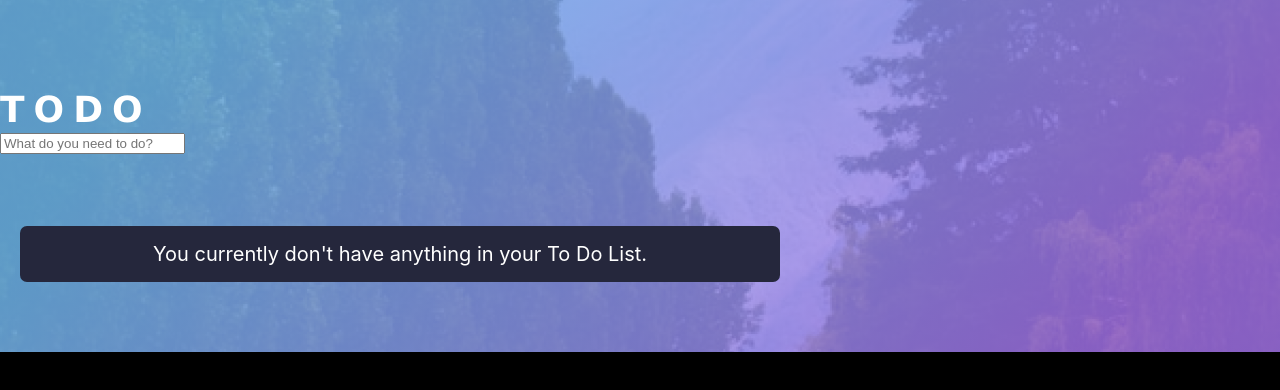
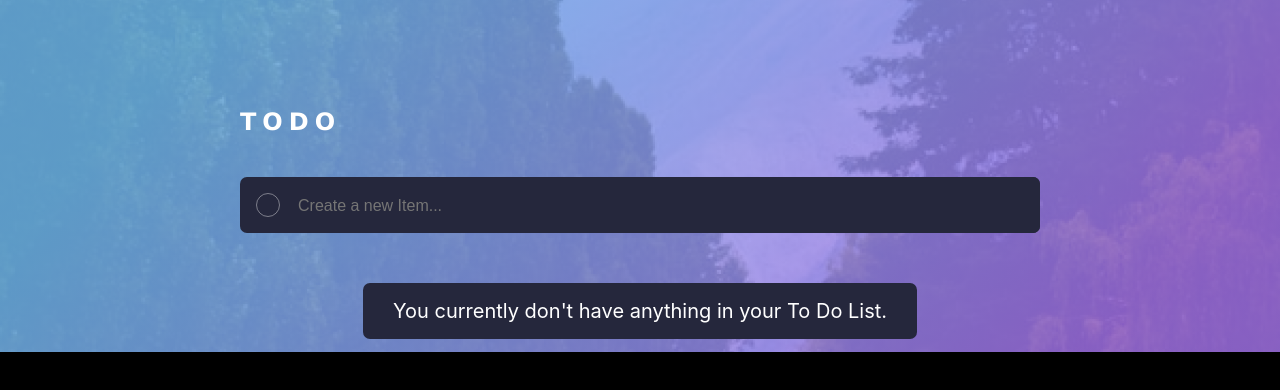
Before and after one commit to AnthonyMarc23/xenith_challenge, a React (Create React App) app in the folder src/: page / in a window 1280 px wide. Shown: the top 390 px of the page. Built offline with nearby package versions, Linux system fonts and the light colour scheme.

Commit message:
style fixes, custom checkboxes

```diff
--- a/src/src/AddEntry.jsx
+++ b/src/src/AddEntry.jsx
@@ -3,21 +3,42 @@ import "./AddEntry.scss";
 
 const AddEntry = (props) => {
 
+    let textInput = React.createRef();
+
+    const submitEntry = () => {
+        props.inputEntry(textInput.current.value);
+        textInput.current.value = null;
+    }
+
     const getEntry = (event) => {
         if (event.key === 'Enter') {
-            console.log('do validate')
-            props.inputEntry(event.target.value);
-            event.target.value = null;
+            console.log('do validate');
+            submitEntry();
+        }
+    }
+
+    const clickEntry = () => {
+        console.log(textInput.current.value);
+        if (textInput.current.value !== "" || textInput.current.value !== "") {
+            console.log('do validate (button)');
+            submitEntry();
+        } else {
+
         }
     }
 
     return (
-        <input
-            type="text"
-            id="new-todo"
-            placeholder="What do you need to do?"
-            onKeyDown={e => getEntry(e)}
-        />
+        <div className="entry-container">
+            <div className="circle-box" role="button" onClick={() => clickEntry()}></div>
+            <input
+                ref={textInput}
+                className="todo-input"
+                type="text"
+                id="new-todo"
+                placeholder="Create a new Item..."
+                onKeyDown={e => getEntry(e)}
+            />
+        </div>
     )
 }
 
--- a/src/src/AddEntry.scss
+++ b/src/src/AddEntry.scss
@@ -0,0 +1,37 @@
+.entry-container {
+    display: flex;
+    flex-direction: row;
+    background: #25273C;
+    border-radius: 7px;
+    box-sizing: border-box;
+    max-width: 800px;
+    margin: 40px auto;
+
+    .circle-box {
+        border: 1px solid rgba(255, 255, 255, 0.4);
+        border-radius: 12px;
+        box-sizing: border-box;
+        width: 24px;
+        height: 24px;
+        margin: 16px;
+    }
+
+    .todo-input {
+        flex-grow: 1;
+        background: #25273C;
+        font-size: 16px;
+        line-height: 19px;
+        color: white;
+        Border: 0;
+        border-radius: 0 7px 7px 0;
+        outline: none;
+    }
+
+    .todo-input:hover {
+
+    }
+}
+
+.entry-container:hover {
+    box-shadow: 0px 0px 4px 2px rgba(255, 255, 255, 0.25);
+}
--- a/src/src/App.js
+++ b/src/src/App.js
@@ -56,7 +56,7 @@ const App = () => {
   return (
     <div className="App">
       <div className="header" />
-      <div className="container">
+      <div className="app-container">
         <p className="title">TODO</p>
         <AddEntry inputEntry={inputEntry}/>
         <ToDoList
--- a/src/src/App.scss
+++ b/src/src/App.scss
@@ -16,16 +16,17 @@
     background-position: center center;
   }
 
-  .container {
+  .app-container {
     position: absolute;
-    top: 88px;
+    box-sizing: border-box;
+    top: 48px;
     left: 0;
     flex-direction: column;
     width: 100%;
+    padding: 20px;
 
     .title {
-      margin: 0;
-
+      margin: 40px auto;
       font-family: Verdana;
       font-style: normal;
       font-weight: bold;
@@ -33,6 +34,7 @@
       line-height: 29px;
       letter-spacing: 0.25em;
       text-transform: uppercase;
+      max-width: 800px;
 
     }
 
--- a/src/src/ToDoList.jsx
+++ b/src/src/ToDoList.jsx
@@ -14,14 +14,17 @@ const ToDoList = (props) => {
                         return props.filter === item.completed;
                     }).map((item, index) => (
                         <li className="list-item" key={index}>
-                            <input type="checkbox" checked={item.completed} onChange={() => props.markEntryComplete(index)}></input>
+                            <span className="completed-checkbox" onClick={() => props.markEntryComplete(index)}>
+                                <input type="checkbox" checked={item.completed}></input>
+                                <span></span>
+                            </span>
                             <span className={item.completed ? "strike-through" : ''}>{item.name}</span>
                             <div tabIndex="0" role="button" onClick={() => props.deleteEntry(index)}>X</div>
                         </li>
                     ))}
                     <li className="list-item" id="">
                         <span>{props.items.length} items left</span>
-                        <div className="action-button" tabIndex="0" role="button" onClick={props.deleteCompleted}>Clear Completed</div>
+                        <div className="action-button clear" tabIndex="0" role="button" onClick={props.deleteCompleted}>Clear Completed</div>
                     </li>
                 </ul>
                 }
--- a/src/src/ToDoList.scss
+++ b/src/src/ToDoList.scss
@@ -1,3 +1,4 @@
+@import "./variables.scss";
 $myColor: red;
 
 .container {
@@ -10,7 +11,6 @@ $myColor: red;
     .list-container {
         background: #25273C;
         border-radius: 7px;
-        margin: 20px;
 
         p {
             padding: 16px 30px;
@@ -31,9 +31,40 @@ $myColor: red;
                 justify-content: space-between;
                 border-bottom: 1px solid rgba(255, 255, 255, 0.2);
 
+                .completed-checkbox {
+
+                    input[type="checkbox"] {
+                        display: none;
+                    }
+
+                    input[type="checkbox"] + span {
+                        display: inline-block;
+                        position: relative;
+                        top: -1px;
+                        width: 24px;
+                        height: 24px;
+                        margin: -1px 0px 0 0;
+                        vertical-align: middle;
+                        border: 2px solid $border-grey;
+                        border-radius: 12px;
+                        box-sizing: border-box;
+                        cursor: pointer;
+                    }
+
+                    input[type="checkbox"]:checked + span {
+                        border: none;
+                        background: $blue-purple;
+                    }
+
+                    input[type="checkbox"] + span:hover {
+                        border: 2px solid $blue-purple;
+                    }
+
+                }
+
                 .strike-through {
                     text-decoration-line: line-through;
-                    color: rgba(255, 255, 255, 0.4);
+                    color: $border-grey;
                 }
 
                 > span {
@@ -43,10 +74,14 @@ $myColor: red;
                     flex-grow: 1;
                 }
 
+                > span:first-child {
+                    flex-grow: unset;
+                }
+
                 > span:last-child {
                     font-size: 12px;
                     line-height: 15px;
-                    color: rgba(255, 255, 255, 0.4);
+                    color: $border-grey;
                 }
 
             }
@@ -62,9 +97,13 @@ $myColor: red;
     display: none;
 }
 
+.clear {
+    text-align: right;
+}
+
 .action-button {
     font-weight: bold;
-    color: rgba(255, 255, 255, 0.4);
+    color: $border-grey;
 }
 
 .action-button:hover {
--- /dev/null
+++ b/src/src/variables.scss
@@ -0,0 +1,2 @@
+$blue-purple: linear-gradient(131.73deg, rgba(114, 190, 248, 0.8) 14.46%, rgba(166, 116, 242, 0.8) 87.62%);
+$border-grey: rgba(255, 255, 255, 0.4);
```
